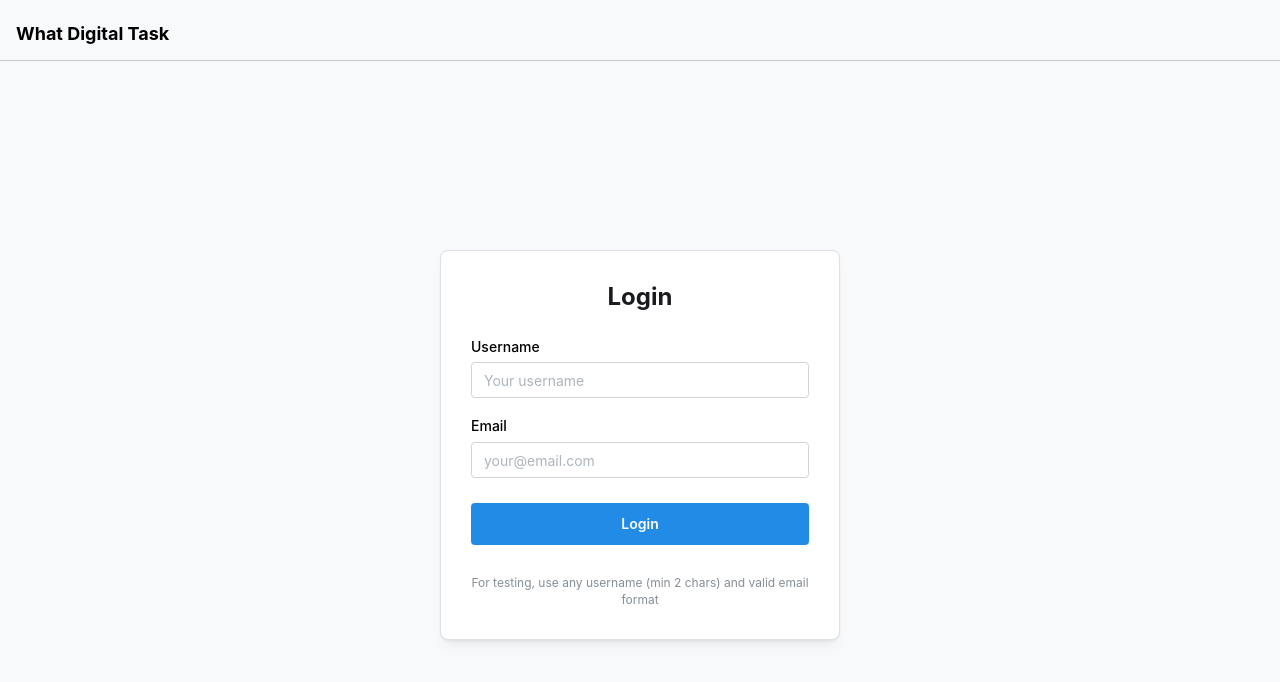
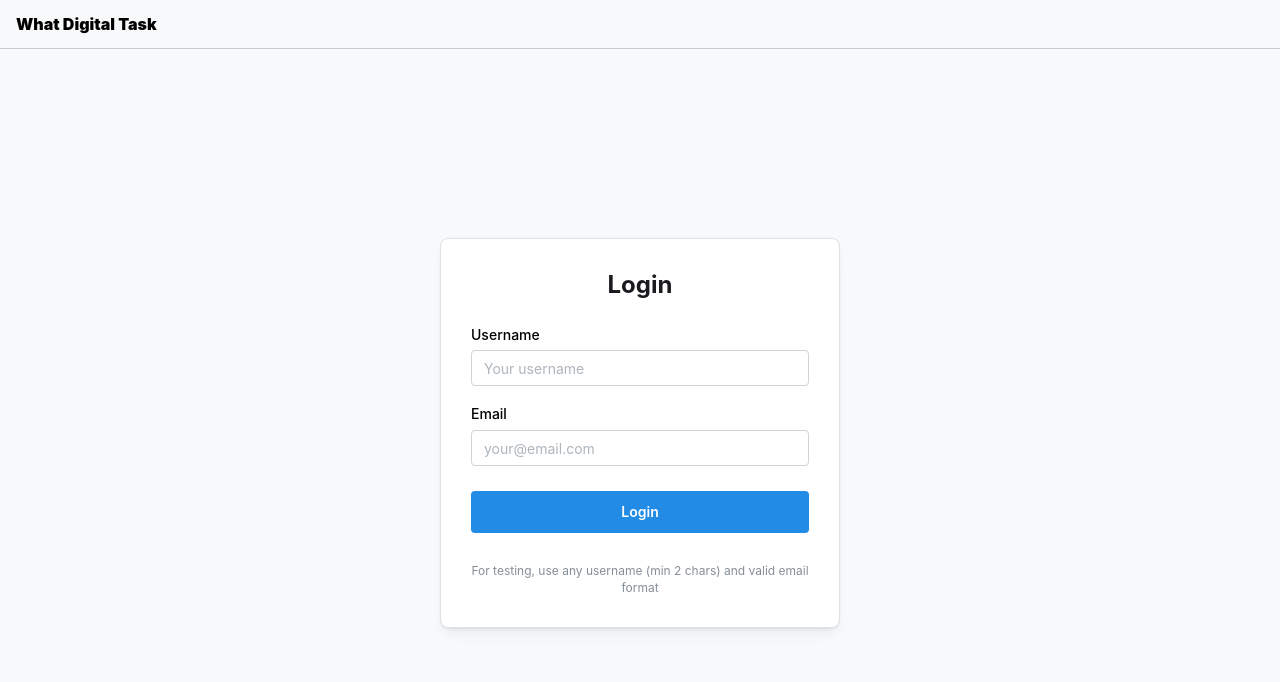
Before and after one commit to sirthomasii/what-digital-task, a Next.js app in the folder frontend/: page / in a window 1280 px wide. Shown: the top 682 px of the page. Built offline with nearby package versions, Linux system fonts and the light colour scheme.

Commit message:
fix(css): fixed header margin, increase title weight

```diff
--- a/frontend/src/app/layout.tsx
+++ b/frontend/src/app/layout.tsx
@@ -33,7 +33,7 @@ export default function RootLayout({
         <MantineProvider theme={theme}>
           <AuthProvider>
             <UserProvider>
-              <Box mt="lg" style={{ height: '100vh'}}>
+              <Box style={{ height: '100vh'}}>
                 <Header />
                 <Box component="main" mt="sm">
                   {children}
--- a/frontend/src/components/Header.tsx
+++ b/frontend/src/components/Header.tsx
@@ -6,9 +6,9 @@ export function Header() {
 
   return (
     <Box component="header" style={{ borderBottom: '1px solid rgb(201, 201, 201)' }}>
-      <Container size="xl" h="5vh" py="sm">
-        <Group justify="space-between" mt="-1.5vh">
-          <Text size="lg" fw={700}>What Digital Task</Text>
+      <Container size="xl" h="6vh">
+        <Group justify="space-between" h="100%" align="center">
+          <Text size="md" fw={1000}>What Digital Task</Text>
           {user && (
             <Box>
               <Text size="sm" c="dimmed">
```
